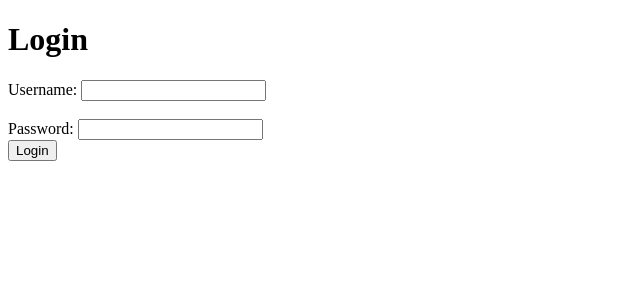
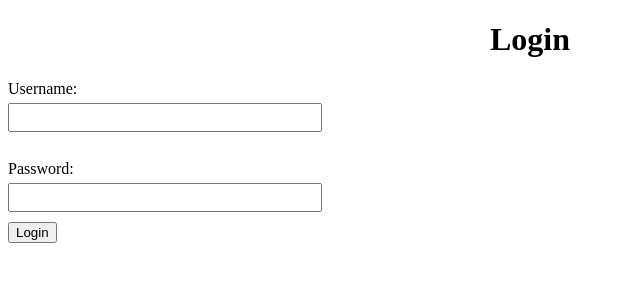
Before and after one commit to iamneo-production/cbfcbddf305677651bfdbccbfebeddone, a website: page public/index.html in a window 1280 px wide. Shown: the whole page, without its empty margins (0-640 px from the left). Drawn offline with Linux system fonts and the light colour scheme.

Commit message:
Backup Commit

```diff
--- a/public/style.css
+++ b/public/style.css
@@ -1,3 +1,15 @@
 .container{
+    width:300px;
+    margin:20px auto;
+}
 
+label{
+    display:block;
+    margin-bottom: 5px;
 }
+
+input{
+    width:300px;
+    padding:5px;
+    margin-bottom:10px;
+}
```
